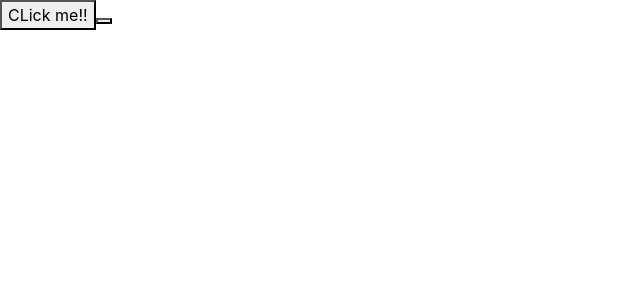
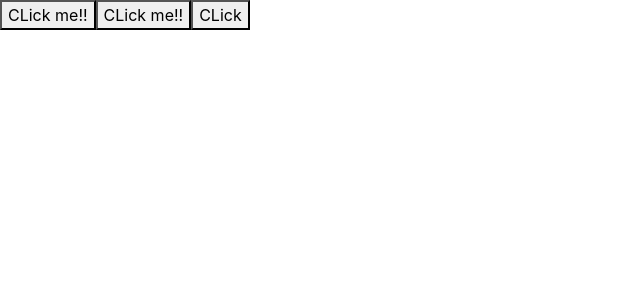
Before and after one commit to LeHoangTrong15102000/BaiTapThucHanhLayout_React_K1, a React (Create React App) app: page / in a window 1280 px wide. Shown: the top 300 px of the page, without its empty margins (0-640 px from the left). Built offline with nearby package versions, Linux system fonts and the light colour scheme.

Commit message:
HandleClikc Functional

```diff
--- a/src/HandleEvent/HandleEvent.js
+++ b/src/HandleEvent/HandleEvent.js
@@ -26,12 +26,22 @@ export default class HandleEvent extends Component {
   }
 
   render() {
+    // Đối với functional thì nó sẽ định nghĩa ở trong đây
+    const handleClickFunction = (name) => {
+      alert("Hello " + name)
+    }
     return <div>
-      <button onClick={() => {
+
+      <button id="btnClickMe" onClick={() => {
+        handleClickFunction("Le Hoang Trong Trem Trem")
+      }}>CLick me!!</button>
+
+      <button id="btnClickMe1" onClick={() => {
         this.handleClick("Le Hoang Trong")
       }}>CLick me!!</button>
 
-      <button id="btnClickMe" class="" onCLick={this.handleClickParam.bind(this, "Huynh Thi Bích Tram")}></button>
+      <button id="btnClickMe2" class="" onCLick={this.handleClickParam.bind(this, "Huynh Thi Bích Tram")}>CLick</button>
+
     </div>;
   }
 }
```
